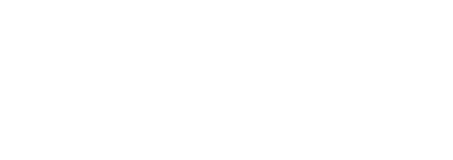
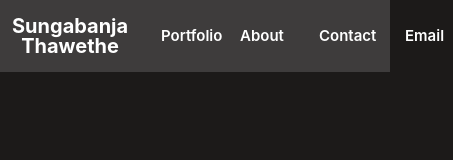
Before and after one commit to sunga12/Portfolio, a website: page index.html in a window 390 px wide. Shown: the whole page, 453 px wide, since content can reach past the window. Drawn offline with Linux system fonts and the light colour scheme.

Commit message:
Add Navbar section & Page background colour

```diff
--- a/index.html
+++ b/index.html
@@ -5,8 +5,31 @@
     <meta http-equiv="X-UA-Compatible" content="IE=edge">
     <meta name="viewport" content="width=device-width, initial-scale=1.0">
     <title>Document</title>
+    <link rel="stylesheet" href="styles.css">
 </head>
 <body>
 
+<header>
+    <nav>
+        <div class="name">
+            <div class="name-text">Sungabanja Thawethe</div>
+        </div>
+        <div class="item-navigation">
+            <div class="frame-port">
+                <div class="portfolio">Portfolio</div>
+            </div>
+            <div class="frame-about">
+                <div class="about">About</div>
+            </div>
+            <div class="frame-contact">
+                <div class="contact">Contact</div>
+            </div>
+        </div>
+        <div class="email-box">
+            <div class="email">Email</div>
+        </div>
+    </nav>
+</header>
+
 </body>
 </html>
--- a/styles.css
+++ b/styles.css
@@ -1,3 +1,185 @@
+@media (max-width: 768px) {
+
 body {
-  background-color: aqua;
+  background-color: #1c1a19;
 }
+
+nav {
+  display: flex;
+  flex-direction: row;
+  height: 72px;
+  width: 100%;
+  left: 0px;
+  top: 0px;
+  border-radius: 0px;
+  background: #3E3C3C;
+  position: absolute;
+  border-color: aqua;
+  gap: 40px;
+  justify-content: space-around;
+  align-items: center;
+  color: #FFFFFF;
+}
+
+.item-navigation {
+display: flex;
+flex-direction: row;
+align-items: center;
+padding: 0px;
+gap: 2px;
+width: 255px;
+height: 40px;
+right: 194px;
+top: calc(50% - 40px/2);
+}
+
+.name {
+    display: flex;
+    flex-direction: row;
+    align-items: center;
+    padding: 10px 12px;
+    gap: 8px;
+    width: 116px;
+    height: 40px;
+    left: 142px;
+    top: 16px;
+}
+
+
+
+.name-text {
+  width: 92px;
+  height: 20px;
+font-family: 'Inter';
+font-style: normal;
+font-weight: 700;
+font-size: 20px;
+line-height: 20px;
+display: flex;
+align-items: center;
+text-align: center;
+color: #FFFFFF;
+flex: none;
+order: 0;
+flex-grow: 0;
+}
+
+.frame-port{
+display: flex;
+flex-direction: row;
+align-items: center;
+padding: 10px 5px;
+gap: 10px;
+width: 33.3333%;
+height: 40px;
+flex: none;
+order: 0;
+flex-grow: 0;
+}
+
+.frame-about {
+display: flex;
+flex-direction: row;
+align-items: center;
+padding: 10px 5px;
+gap: 10px;
+width: 33.3333%;
+height: 40px;
+flex: none;
+order: 1;
+flex-grow: 0;
+}
+
+.frame-contact {
+display: flex;
+flex-direction: row;
+align-items: center;
+padding: 10px 5px;
+gap: 10px;
+width: 33.3333%;
+height: 40px;
+flex: none;
+order: 2;
+flex-grow: 0;
+}
+
+.email-box {
+    display: flex;
+    flex-direction: row;
+    align-items: center;
+    padding: 8px;
+    width: 25%;
+    height: 40px;
+    top: calc(50% - 40px/2);
+    border-radius: 8px;
+    order: 3;
+    }
+
+.portfolio {
+    width: 63px;
+    height: 20px;
+    font-family: 'Inter';
+    font-style: normal;
+    font-weight: 600;
+    font-size: 15px;
+    line-height: 20px;
+    display: flex;
+    align-items: center;
+    text-align: center;
+    color: #FFFFFF;
+    flex: none;
+    order: 0;
+    flex-grow: 0;
+    }
+
+.about {
+    width: 45px;
+    height: 20px;
+    font-family: 'Inter';
+    font-style: normal;
+    font-weight: 600;
+    font-size: 15px;
+    line-height: 20px;
+    display: flex;
+    align-items: center;
+    text-align: center;
+    color: #FFFFFF;
+    flex: none;
+    order: 0;
+    flex-grow: 0;
+}
+
+.contact {
+    width: 59px;
+    height: 20px;
+    font-family: 'Inter';
+    font-style: normal;
+    font-weight: 600;
+    font-size: 15px;
+    line-height: 20px;
+    display: flex;
+    align-items: center;
+    text-align: center;
+    color: #FFFFFF;
+    flex: none;
+    order: 0;
+    flex-grow: 0;
+}
+
+.email {
+    width: 40px;
+    height: 20px;
+    font-family: 'Inter';
+    font-style: normal;
+    font-weight: 600;
+    font-size: 15px;
+    line-height: 20px;
+    display: flex;
+    align-items: center;
+    text-align: center;
+    color: #FFFFFF;
+    flex: none;
+    order: 0;
+    flex-grow: 0;
+}
+}
```
